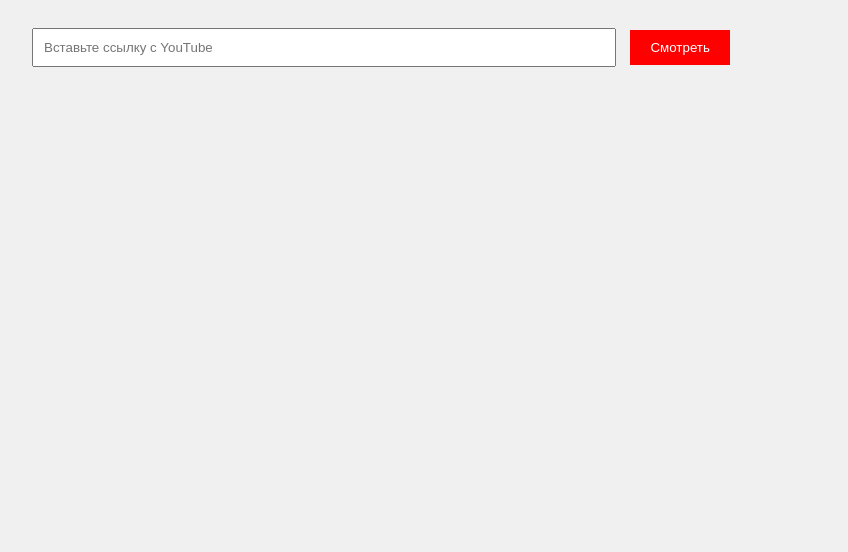
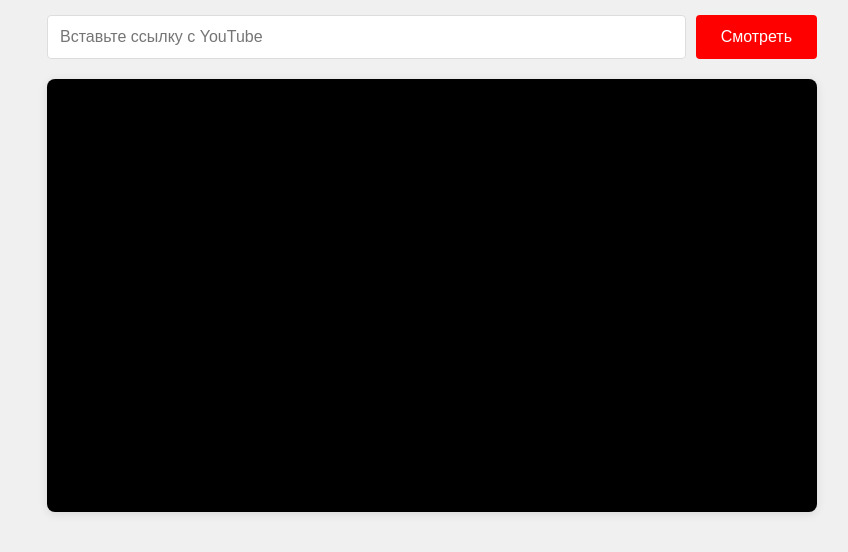
Before and after one commit to nolvideo/nolvideo, a plain HTML site: page index.html in a window 1280 px wide. Shown: the whole page, without its empty margins (208-1056 px from the left). Drawn offline with Linux system fonts and the light colour scheme.

Commit message:
Update index.html

```diff
--- a/index.html
+++ b/index.html
@@ -1,56 +1,112 @@
 <!DOCTYPE html>
 <html>
 <head>
+    <meta charset="UTF-8">
+    <meta name="viewport" content="width=device-width, initial-scale=1.0">
     <title>YouTube плеер</title>
     <style>
+        * {
+            margin: 0;
+            padding: 0;
+            box-sizing: border-box;
+        }
+
         body {
             font-family: Arial;
-            padding: 20px;
             background: #f0f0f0;
+            min-height: 100vh;
         }
+
         .container {
             max-width: 800px;
             margin: 0 auto;
+            padding: 15px;
         }
+
+        .input-group {
+            display: flex;
+            gap: 10px;
+            margin-bottom: 20px;
+            flex-wrap: wrap;
+        }
+
         input {
-            width: 70%;
-            padding: 10px;
-            margin-right: 10px;
+            flex: 1;
+            min-width: 200px;
+            padding: 12px;
+            border: 1px solid #ddd;
+            border-radius: 4px;
+            font-size: 16px;
         }
+
         button {
-            padding: 10px 20px;
+            padding: 12px 25px;
             background: #ff0000;
             color: white;
             border: none;
+            border-radius: 4px;
             cursor: pointer;
+            font-size: 16px;
+            transition: background 0.3s;
         }
+
+        button:hover {
+            background: #cc0000;
+        }
+
         .video-container {
             position: relative;
-            padding-bottom: 56.25%; /* для соотношения 16:9 */
-            margin-top: 20px;
+            width: 100%;
+            padding-bottom: 56.25%;
+            background: #000;
+            border-radius: 8px;
+            overflow: hidden;
+            box-shadow: 0 2px 10px rgba(0,0,0,0.1);
         }
+
         .video-container iframe {
             position: absolute;
             top: 0;
             left: 0;
             width: 100%;
             height: 100%;
+            border: none;
+        }
+
+        /* Мобильная версия */
+        @media (max-width: 600px) {
+            .container {
+                padding: 10px;
+            }
+
+            .input-group {
+                flex-direction: column;
+            }
+
+            input {
+                width: 100%;
+            }
+
+            button {
+                width: 100%;
+            }
         }
     </style>
 </head>
 <body>
     <div class="container">
-        <input type="text" id="videoUrl" placeholder="Вставьте ссылку с YouTube">
-        <button onclick="loadVideo()">Смотреть</button>
+        <div class="input-group">
+            <input type="text" id="videoUrl" placeholder="Вставьте ссылку с YouTube">
+            <button onclick="loadVideo()">Смотреть</button>
+        </div>
         <div class="video-container" id="playerContainer"></div>
     </div>
 
     <script>
         function getYoutubeId(url) {
-            // Поддерживает разные форматы ссылок YouTube
-            var regExp = /^.*(youtu.be\/|v\/|u\/\w\/|embed\/|watch\?v=|\&v=)([^#\&\?]*).*/;
+            var regExp = /^.*((youtu.be\/)|(v\/)|(\/u\/\w\/)|(embed\/)|(watch\?))\??v?=?([^#&?]*).*/;
             var match = url.match(regExp);
-            return (match && match[2].length == 11) ? match[2] : false;
+            return (match && match[7].length == 11) ? match[7] : false;
         }
 
         function loadVideo() {
@@ -58,11 +114,11 @@
             var videoId = getYoutubeId(url);
 
             if(videoId) {
-                var embedUrl = 'https://www.youtube.com/embed/' + videoId + '?autoplay=1';
+                var embedUrl = 'https://www.youtube.com/embed/' + videoId + '?autoplay=1&rel=0&showinfo=0';
                 var container = document.getElementById('playerContainer');
                 container.innerHTML = '<iframe src="' + embedUrl + '" frameborder="0" allow="accelerometer; autoplay; clipboard-write; encrypted-media; gyroscope; picture-in-picture" allowfullscreen></iframe>';
 
-                // Обновляем URL страницы
+                // Сохраняем в URL
                 var newUrl = window.location.pathname + '?video=' + url;
                 history.pushState({}, '', newUrl);
             } else {
```
